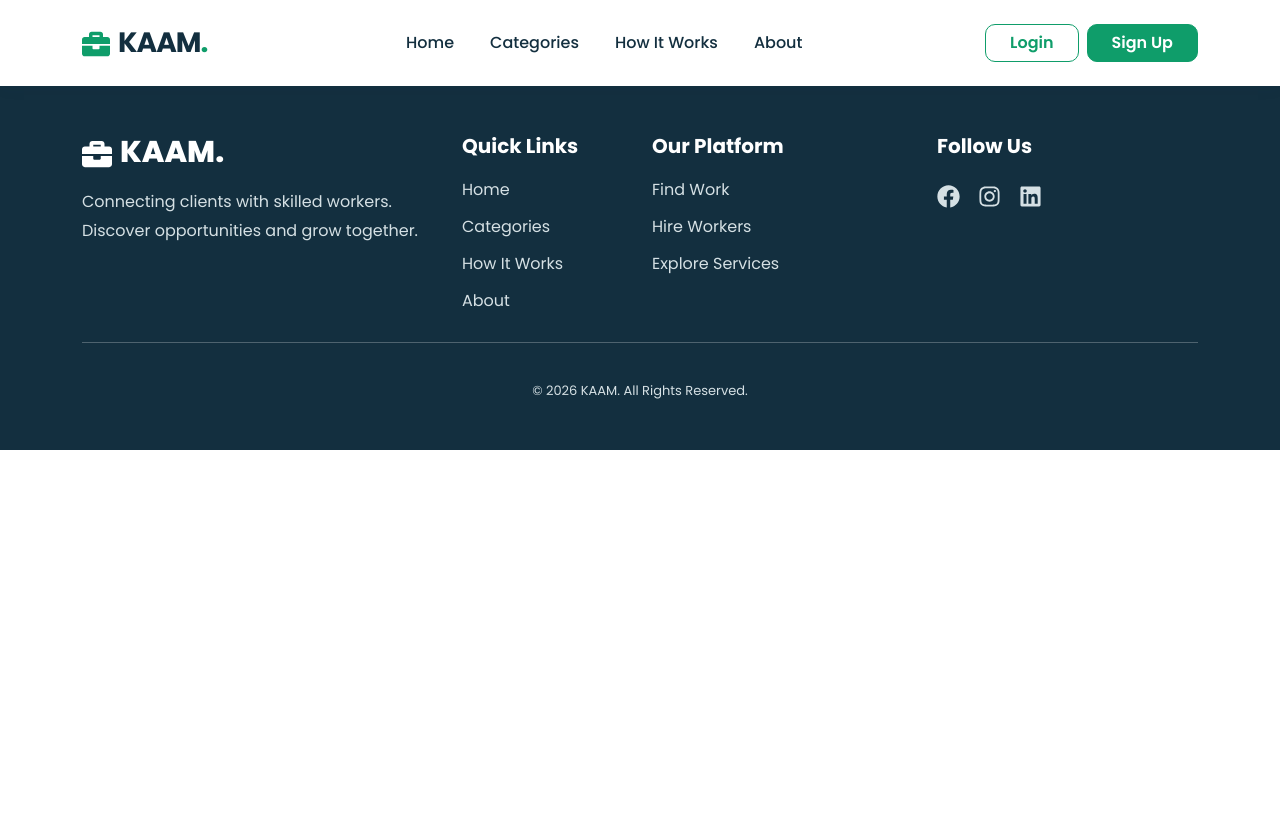
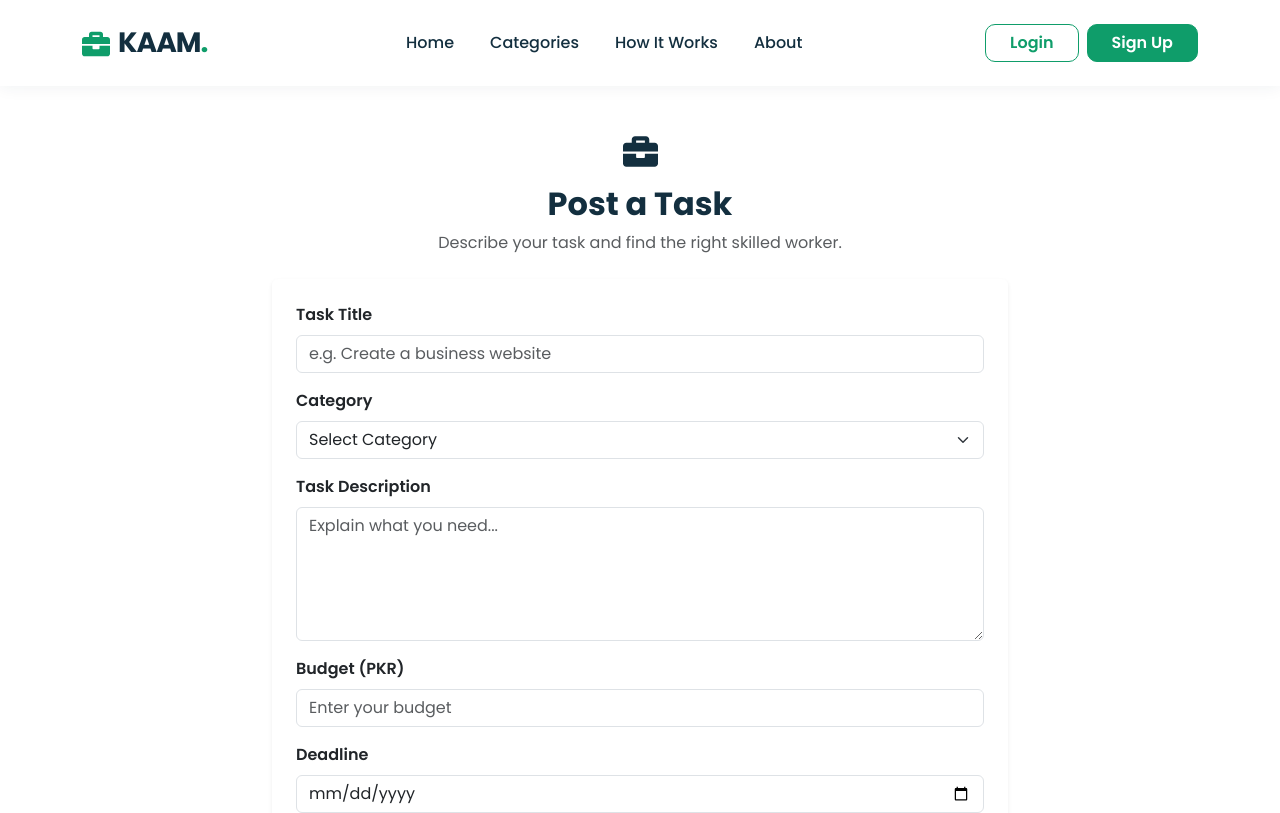
Before and after one commit to AzkaTalat/KAAM-Website, a React (Vite) app: page /post-task in a window 1280 px wide. Shown: the top 813 px of the page. Built offline with nearby package versions, Linux system fonts and the light colour scheme.

Commit message:
Add Post a Task functionality

```diff
--- a/src/App.jsx
+++ b/src/App.jsx
@@ -9,6 +9,7 @@ import Login from './pages/Login';
 import Signup from './pages/Signup';
 import ClientDashboard from './pages/ClientDashboard';
 import WorkerDashboard from './pages/WorkerDashboard';
+import PostTask from './pages/PostTask';
 
 function App() {
   return (
@@ -22,6 +23,8 @@ function App() {
 
         <Route path="/client-dashboard" element={<ClientDashboard />} />
         <Route path="/worker-dashboard" element={<WorkerDashboard />} />
+
+        <Route path="/post-task" element={<PostTask />} />
       </Routes>
 
       <Footer />
--- /dev/null
+++ b/src/pages/PostTask.jsx
@@ -0,0 +1,186 @@
+
+import { useState } from 'react';
+import { useNavigate } from 'react-router-dom';
+import { FaBriefcase } from 'react-icons/fa';
+
+function PostTask() {
+  const navigate = useNavigate();
+
+  const [formData, setFormData] = useState({
+    title: '',
+    category: '',
+    description: '',
+    budget: '',
+    deadline: ''
+  });
+
+  const [message, setMessage] = useState('');
+
+  const handleChange = (e) => {
+    setFormData({
+      ...formData,
+      [e.target.name]: e.target.value
+    });
+  };
+
+  const handleSubmit = (e) => {
+    e.preventDefault();
+
+    const currentUser = JSON.parse(
+      localStorage.getItem('kaamCurrentUser') || 'null'
+    );
+
+    if (!currentUser) {
+      navigate('/login');
+      return;
+    }
+
+    const tasks = JSON.parse(
+      localStorage.getItem('kaamTasks') || '[]'
+    );
+
+    const newTask = {
+      id: Date.now(),
+      ...formData,
+      budget: Number(formData.budget),
+      clientEmail: currentUser.email,
+      clientName: currentUser.name,
+      status: 'Open',
+      createdAt: new Date().toISOString()
+    };
+
+    localStorage.setItem(
+      'kaamTasks',
+      JSON.stringify([...tasks, newTask])
+    );
+
+    setMessage('Your task has been posted successfully!');
+
+    setFormData({
+      title: '',
+      category: '',
+      description: '',
+      budget: '',
+      deadline: ''
+    });
+  };
+
+  return (
+    <div className="container py-5">
+      <div className="row justify-content-center">
+        <div className="col-lg-8">
+
+          <div className="text-center mb-4">
+            <FaBriefcase size={35} className="mb-3" />
+            <h2 className="fw-bold">Post a Task</h2>
+            <p className="text-muted">
+              Describe your task and find the right skilled worker.
+            </p>
+          </div>
+
+          <div className="card border-0 shadow-sm p-4">
+
+            {message && (
+              <div className="alert alert-success">
+                {message}
+              </div>
+            )}
+
+            <form onSubmit={handleSubmit}>
+
+              <div className="mb-3">
+                <label className="form-label fw-semibold">
+                  Task Title
+                </label>
+                <input
+                  type="text"
+                  name="title"
+                  className="form-control"
+                  placeholder="e.g. Create a business website"
+                  value={formData.title}
+                  onChange={handleChange}
+                  required
+                />
+              </div>
+
+              <div className="mb-3">
+                <label className="form-label fw-semibold">
+                  Category
+                </label>
+                <select
+                  name="category"
+                  className="form-select"
+                  value={formData.category}
+                  onChange={handleChange}
+                  required
+                >
+                  <option value="">Select Category</option>
+                  <option value="Technology">Technology</option>
+                  <option value="Design & Creative">Design & Creative</option>
+                  <option value="Home Services">Home Services</option>
+                  <option value="Marketing">Marketing</option>
+                </select>
+              </div>
+
+              <div className="mb-3">
+                <label className="form-label fw-semibold">
+                  Task Description
+                </label>
+                <textarea
+                  name="description"
+                  className="form-control"
+                  rows="5"
+                  placeholder="Explain what you need..."
+                  value={formData.description}
+                  onChange={handleChange}
+                  required
+                />
+              </div>
+
+              <div className="mb-3">
+                <label className="form-label fw-semibold">
+                  Budget (PKR)
+                </label>
+                <input
+                  type="number"
+                  name="budget"
+                  className="form-control"
+                  placeholder="Enter your budget"
+                  min="1"
+                  value={formData.budget}
+                  onChange={handleChange}
+                  required
+                />
+              </div>
+
+              <div className="mb-4">
+                <label className="form-label fw-semibold">
+                  Deadline
+                </label>
+                <input
+                  type="date"
+                  name="deadline"
+                  className="form-control"
+                  min={new Date().toISOString().split('T')[0]}
+                  value={formData.deadline}
+                  onChange={handleChange}
+                  required
+                />
+              </div>
+
+              <button
+                type="submit"
+                className="btn btn-primary w-100 py-2"
+              >
+                Post Task
+              </button>
+
+            </form>
+          </div>
+        </div>
+      </div>
+    </div>
+  );
+}
+
+export default PostTask;
```
